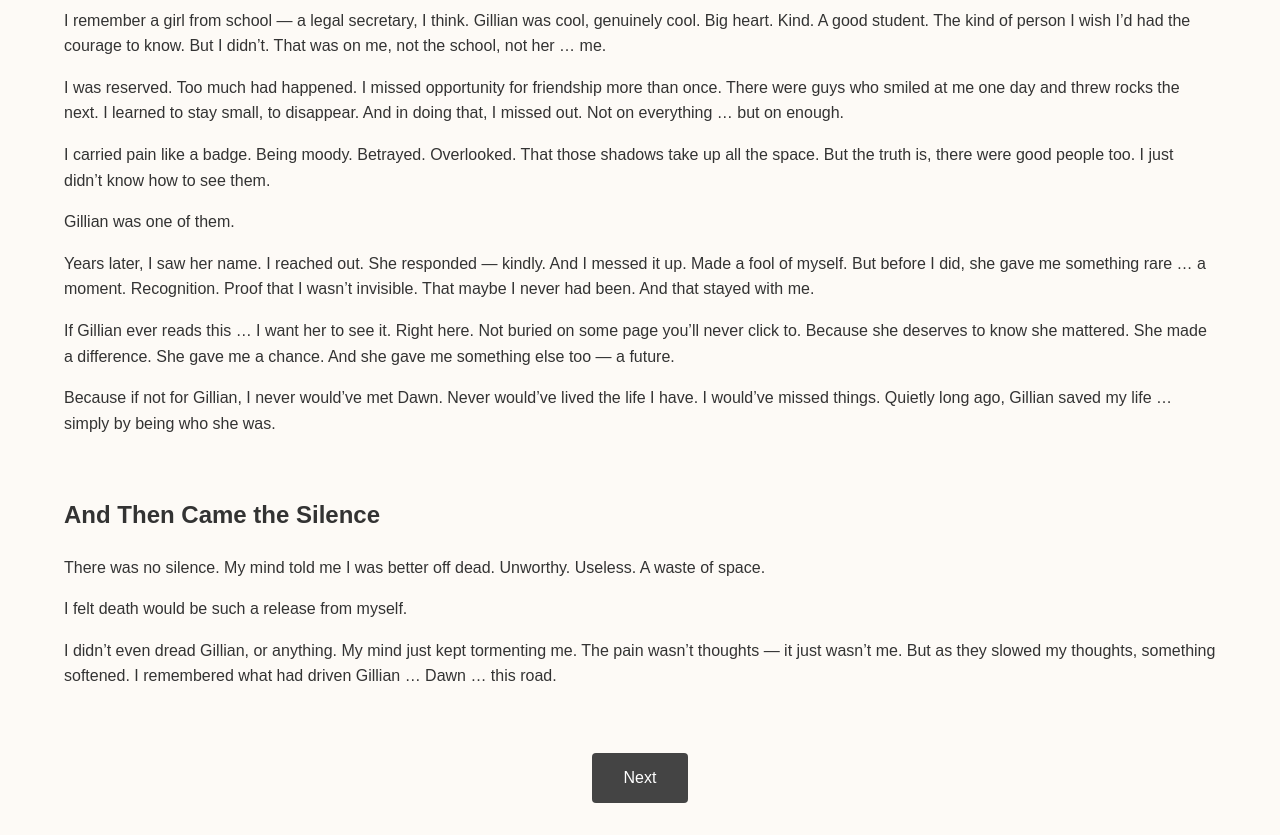
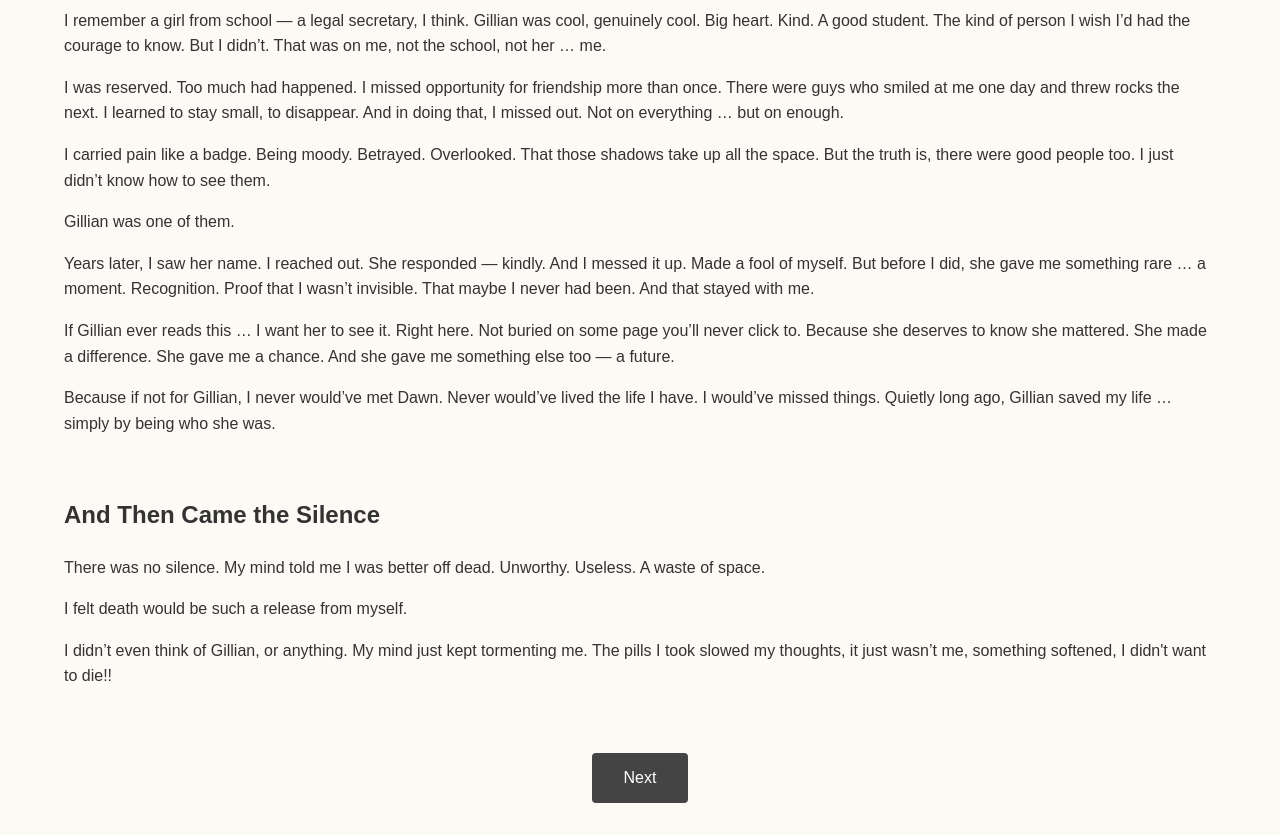
Before and after one commit to bUBBLES007-AI/dawnfarmer.github.io, a plain HTML site: page index.html in a window 1280 px wide. Shown: the part 97-932 px from the top of the page. Drawn offline with Linux system fonts and the light colour scheme.

Commit message:
Update index.html

```diff
--- a/index.html
+++ b/index.html
@@ -30,7 +30,7 @@
 
     <p>I felt death would be such a release from myself.</p>
 
-    <p>I didn’t even dread Gillian, or anything. My mind just kept tormenting me. The pain wasn’t thoughts — it just wasn’t me. But as they slowed my thoughts, something softened. I remembered what had driven Gillian … Dawn … this road.</p>
+    <p>I didn’t even think of Gillian, or anything. My mind just kept tormenting me. The pills I  took slowed my thoughts, it just wasn’t me, something softened, I didn't want to die!!</p>
 
     <div class="next-button">
       <a href="next.html">Next</a>
```
